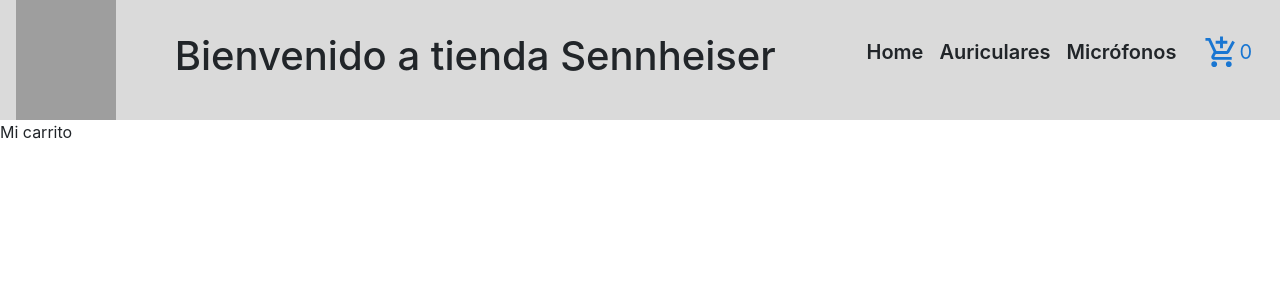
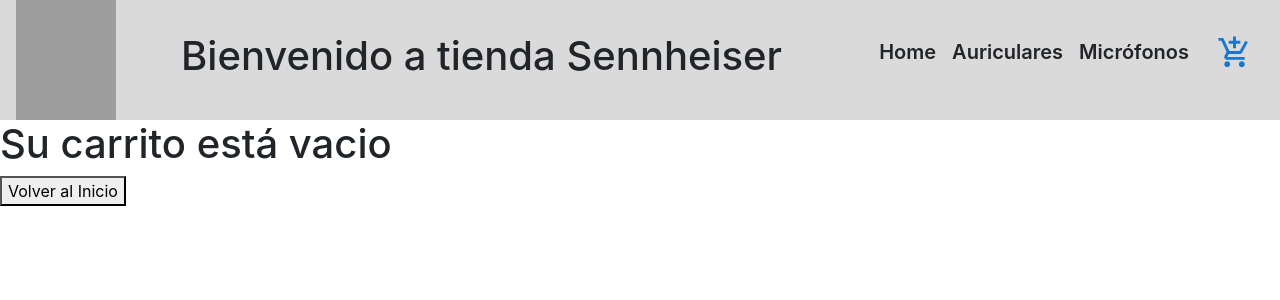
Before and after one commit to ddiazrodas/E-ccomerce_React, a React (Create React App) app: page /Cart in a window 1280 px wide. Shown: the top 300 px of the page. Built offline with nearby package versions, Linux system fonts and the light colour scheme; grey boxes are pictures that could not be loaded.

Commit message:
creacion del componente cart, mostrado de productos, eliminacion, vaciar, etc

```diff
--- a/src/components/Cart/Cart.jsx
+++ b/src/components/Cart/Cart.jsx
@@ -1,9 +1,39 @@
-import React from "react";
+import React, { useContext } from "react";
+import { cartContext } from "../Context/CartContext";
+import DeleteForeverTwoToneIcon from '@mui/icons-material/DeleteForeverTwoTone';
+import './cart.scss';
+import { Link } from "react-router-dom";
+
 
 const Cart = () => {
 
-    return(
-        <>Mi carrito</>
+    const { products, delProduct, clear, calculateTotal } = useContext(cartContext);
+
+    return (
+        <>
+            {products.length === 0 ?
+            <div>
+                <h1>Su carrito está vacio</h1>
+                <Link to={"/"}> <button>Volver al Inicio</button> </Link>
+            </div>
+            :
+            <div>
+                {products.map((product) => (
+                    <div className="item-cart" key={product.id}>
+                        <div className="item-cart-img">
+                            <img src={product.pictureURL} alt="product" />
+                        </div>
+                        <h2>Producto: {product.tittle}</h2>
+                        <h2>Precio: $ {product.price}</h2>
+                        <h2>Cantidad: {product.qty}</h2>
+                        <button onClick={() => delProduct(product.id)}><DeleteForeverTwoToneIcon /></button>
+                    </div>
+                ))}
+                <h3 className="d-flex justify-content-end">Total: $ {calculateTotal()}</h3>
+                <button onClick={() => clear()}>Vaciar carrito</button>
+            </div>
+            }
+        </>
     )
 }
 
--- /dev/null
+++ b/src/components/Cart/cart.scss
@@ -0,0 +1,11 @@
+.item-cart{
+    display: flex;
+}
+
+.item-cart-img{
+    width: 30%;
+
+    img{
+        width: 30%;
+    }
+}
--- a/src/components/Context/CartContext.js
+++ b/src/components/Context/CartContext.js
@@ -46,7 +46,7 @@
 
   const checkCartList = (id) => {
     // validar en la lista si el producto existe con un find o indexOf
-    console.log("verificar si un producto coincide con la lista"); //el find devuelve lo que encontró
+    //console.log("verificar si un producto coincide con la lista"); //el find devuelve lo que encontró
     const found = products.find((product) => product.id === id);
     return found ? true : false;
 
@@ -55,10 +55,15 @@
 
   const clear = () => {
     setProducts([]);
+    setQtyProducts([]);
   };
 
+  const calculateTotal = () => {
+    return products.reduce((contador, product) => contador + (product.price * product.qty), 0)
+  }
+
   return (
-    <Provider value={{ products, addProduct, delProduct, qtyProducts, clear }}>
+    <Provider value={{ products, addProduct, delProduct, qtyProducts, clear, calculateTotal }}>
       {children}
     </Provider>
   );
--- a/src/components/navbar/CartWidget.jsx
+++ b/src/components/navbar/CartWidget.jsx
@@ -11,7 +11,10 @@
         <>
         <IconButton color="primary" size="large" aria-label="add to shopping cart">
             <AddShoppingCartIcon fontSize="large"/>
-            <small className='fs-5'>{qtyProducts}</small>
+            {qtyProducts > 0 ?<small className='fs-5'>{qtyProducts}</small>
+            :
+            <small></small>
+            }
         </IconButton>
 
         </>
```
